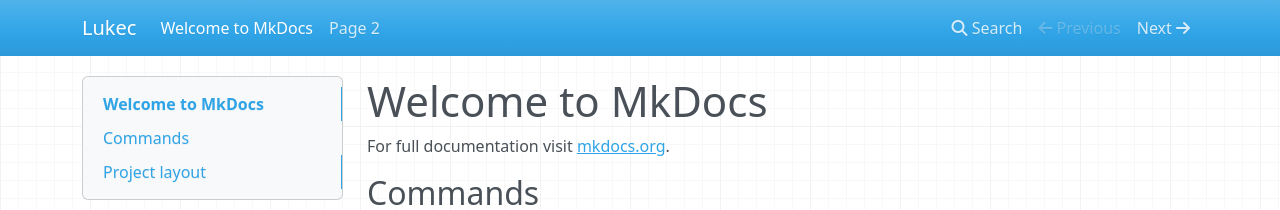
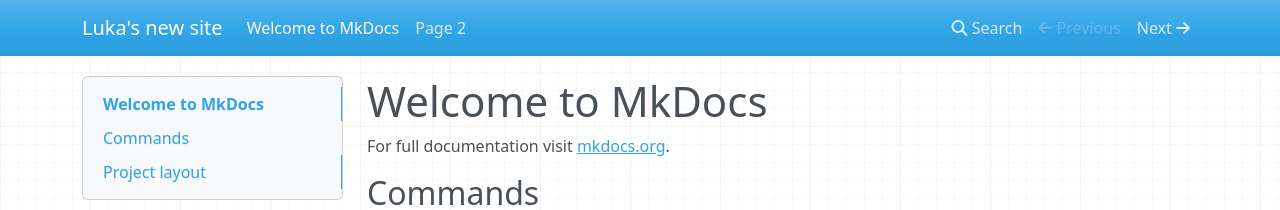
Before and after one commit to ltomasevic/mkdocs, an MkDocs documentation site: the page built from docs/index.md, in a window 1280 px wide. Shown: the top 210 px of the page. Built offline with MkDocs 1.6.1, drawn with Linux system fonts in a browser that asks for light colours; nearby versions of some CDN libraries.

Commit message:
Update mkdocs.yml

```diff
--- a/mkdocs.yml
+++ b/mkdocs.yml
@@ -1,4 +1,4 @@
-site_name: Lukec
+site_name: Luka's new site
 theme:
   name: mkdocs
   features:
```
